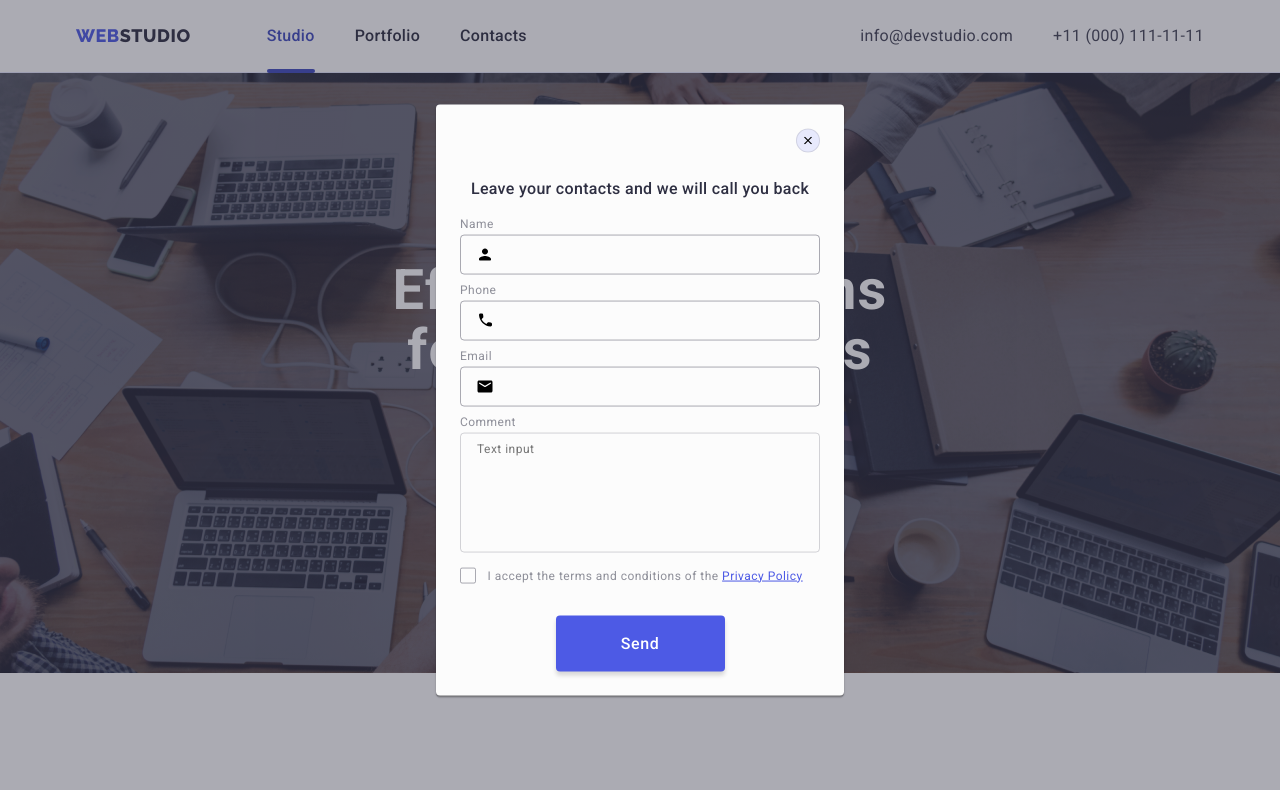
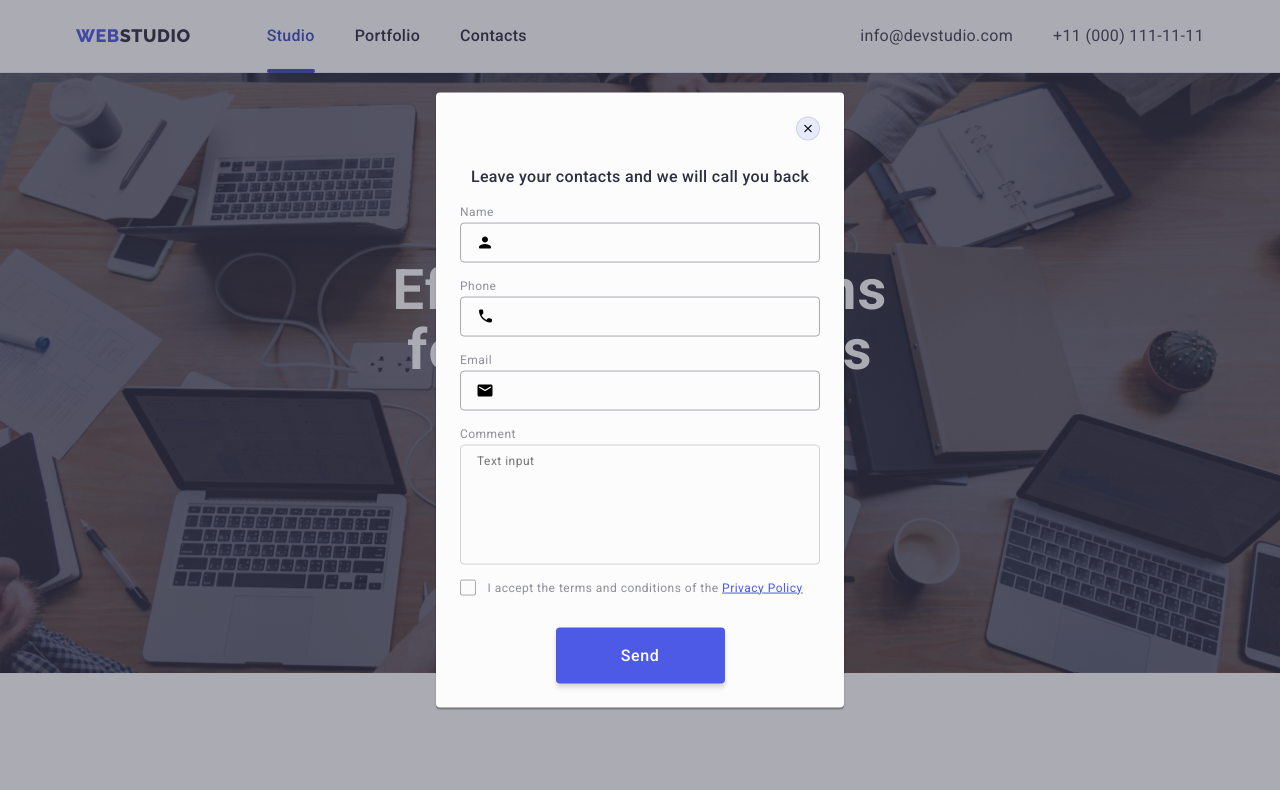
Before and after one commit to Serhii-Bondariev/goit-markup-hw-06, a plain HTML site: page index.html in a window 1280 px wide. Both pictures are taken after a click on the button "Order Service". Shown: the top 790 px of the page. Drawn offline with nearby package versions, Linux system fonts and the light colour scheme.

Commit message:
Update styles.css

```diff
--- a/css/styles.css
+++ b/css/styles.css
@@ -699,6 +699,10 @@ img {
   margin-bottom: 16px;
 }
 
+.contact-form-input-wrapper{
+  margin-bottom: 8px;
+}
+
 .modal-form-label {
   display: block;
   font-size: 12px;
```
